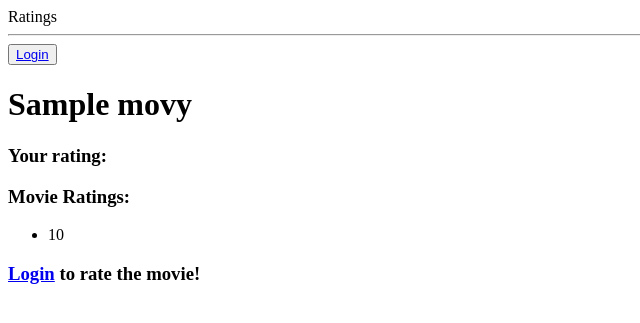
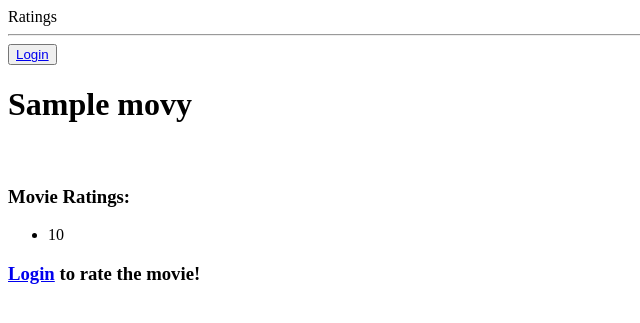
Before and after one commit to laurenpritchett/ratings, a Flask app: page /movies/1 in a window 1280 px wide. Shown: the top 323 px of the page, without its empty margins (0-640 px from the left). Run offline with Flask 2, Linux system fonts and the light colour scheme; tables that the repository leaves empty hold one stand-in row (values such as "Sample post").

Commit message:
Finished part 2

```diff
--- a/server.py
+++ b/server.py
@@ -47,11 +47,12 @@ def user_login():
 
 @app.route('/user-login', methods=["POST"])
 def handle_user_login():
-    """ """
+    """Handles login and registration for new users."""
 
     email = request.form.get("email")
     password = request.form.get("password")
 
+    # Check if user is in the database. If not, create a new user.
     try:
         current_user = User.query.filter(User.email == email).one()
     except NoResultFound:
@@ -61,6 +62,7 @@ def handle_user_login():
         flash('Welcome stranger!')
         return redirect("/")
 
+    # Verify that user has entered the correct password.
     if current_user.password == password:
         session['user_id'] = current_user.user_id
         flash('Welcome back!')
@@ -73,9 +75,9 @@ def handle_user_login():
 
 @app.route('/user-logout')
 def logout():
-    """ """
+    """Remove user_id from session and redirect to the home page."""
 
-    session.pop['user_id']
+    del session['user_id']
     flash('Goodbye mate!')
     return redirect("/")
 
@@ -159,20 +161,22 @@ def rate_movie():
     user_id = session['user_id']
     movie = Movie.query.filter(Movie.title == title).all()
     movie_id = movie[0].movie_id
-    print "movie_id", movie_id
-    current_rating = Rating.query.filter((Rating.movie_id == movie_id) & (Rating.user_id == user_id)).all()
+    user_rating = Rating.query.filter((Rating.movie_id == movie_id) & (Rating.user_id == user_id)).all()
 
+    print "user_rating", user_rating
 
-    if current_rating == []:
+    if user_rating == []:
         new_rating = Rating(user_id=user_id,
                             movie_id=movie_id,
                             score=rating)
         db.session.add(new_rating)
 
     else:
-        current_rating[0].score = rating
+        user_rating[0].score = rating
 
     db.session.commit()
+
+    return "Your rating was successful!"
 
 
 if __name__ == "__main__":
--- a/static/css/style.css
+++ b/static/css/style.css
@@ -0,0 +1,7 @@
+.hidden {
+    visibility: hidden;
+}
+
+.visible {
+
+}
--- a/templates/base.html
+++ b/templates/base.html
@@ -4,7 +4,7 @@
 <head>
   <title>Ratings</title>
   <script src="https://code.jquery.com/jquery.js"></script>
-  <link rel="stylesheet" type="text/css" href="static/css/style.css">
+  <link rel="stylesheet" type="text/css" href="/static/css/style.css">
 </head>
 <body>
   Ratings
--- a/templates/movie-details.html
+++ b/templates/movie-details.html
@@ -4,7 +4,7 @@
 <h1>{{ title }}</h1>
 
 <section class="{{ class_name }}" id="your-rating">
-  <h3>Your rating:</h3>
+  <h3 class="{{ class_name }}">Your rating:</h3>
   <p id="user-score">{{ user_score }}</p>
 </section>
 
@@ -41,7 +41,8 @@
 </section>
 
 <script>
-  function updateMovieDetails(){
+  function updateMovieDetails(result){
+    alert(result);
     $("#initial-rating").html('Change your mind? Change your rating!');
     $(".hidden").attr("class", "visible");
 
@@ -51,11 +52,11 @@
     evt.preventDefault();
 
     var userRating = {
-      'rating': $("#rating").val()
+      'rating': $("#rating").val(),
       'title': $("#title").val()
     }
 
-    $.post("/rate-movie", userRating, updateMovieDetails)
+    $.post("/rate-movie", userRating, updateMovieDetails);
   }
 
   $('#rating-form').on("submit", submitRating);
```
Also changed, not shown: static/style.css (deleted, +0 -7 lines).
